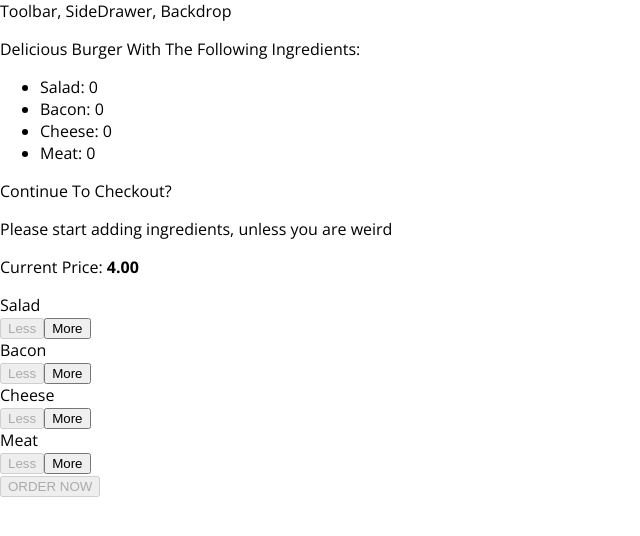
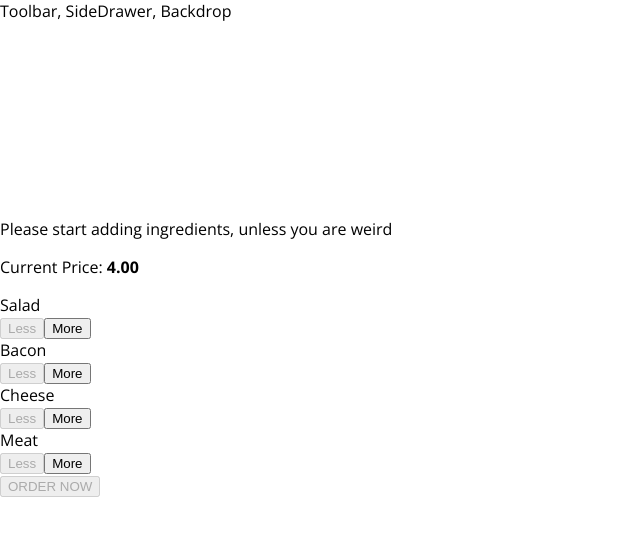
Before and after one commit to zep1994/Burger_Builder, a React app: page / in a window 1280 px wide. Shown: the top 536 px of the page, without its empty margins (0-640 px from the left). Built offline with nearby package versions, Linux system fonts and the light colour scheme.

Commit message:
Add hide/show modal

```diff
--- a/src/components/Burger/BuildControls/BuildControl/BuildControl.js
+++ b/src/components/Burger/BuildControls/BuildControl/BuildControl.js
@@ -7,7 +7,7 @@
         <button
         className={classes.Less}
         onClick={props.removed}
-        disabled={props.disabled}>Less</button>
+        disabled={props.disabled}>Less  </button>
         <button
         className={classes.More}
         onClick={props.added}>More</button>
--- a/src/components/Burger/BuildControls/BuildControls.js
+++ b/src/components/Burger/BuildControls/BuildControls.js
@@ -23,7 +23,8 @@
         ))}
         <button
         className={classes.OrderButton}
-        disabled={!props.purchasable} >ORDER NOW</button>
+        disabled={!props.purchasable}
+        onClick={props.ordered}>ORDER NOW</button>
     </div>
 )
 
--- a/src/components/UI/Modal/Modal.js
+++ b/src/components/UI/Modal/Modal.js
@@ -2,8 +2,13 @@
 import classes from './Modal.css'
 
 const modal = (props) => (
-    <div className={classes.Modal}>
-        {props.children}
+    <div
+    style={{
+        transform: props.show ? 'translateY(0)' : 'translateY(-100vh)',
+        opacity: props.show ? '1' : '0'
+        }}
+    className={classes.Modal}>
+    {props.children}
     </div>
 )
 
--- a/src/containers/BurgerBuilder/BurgerBuilder.js
+++ b/src/containers/BurgerBuilder/BurgerBuilder.js
@@ -22,7 +22,8 @@
             meat: 0
         },
         totalPrice: 4,
-        purchasable: false
+        purchasable: false,
+        purchasing: false
     }
 
     updatePurchaseState (ingredients) {
@@ -75,6 +76,12 @@
         this.updatePurchaseState(updatedIngredients)
     }
 
+    purchaseHandler = () => {
+        this.setState({
+            purchasing: true
+        })
+    }
+
     render() {
         const disabledInfo = {
             ...this.state.ingredients
@@ -84,7 +91,7 @@
         }
         return (
             <Aux>
-                <Modal>
+                <Modal show={this.state.purchasing}>
                     <OrderSummary ingredients={this.state.ingredients}/>
                 </Modal>
                 <Burger
@@ -95,6 +102,7 @@
                 ingredientRemoved={this.removeIngredientHandler}
                 disabled={disabledInfo}
                 purchasable={this.state.purchasable}
+                ordered={this.purchaseHandler}
                 price={this.state.totalPrice}
                 />
             </Aux>
```
